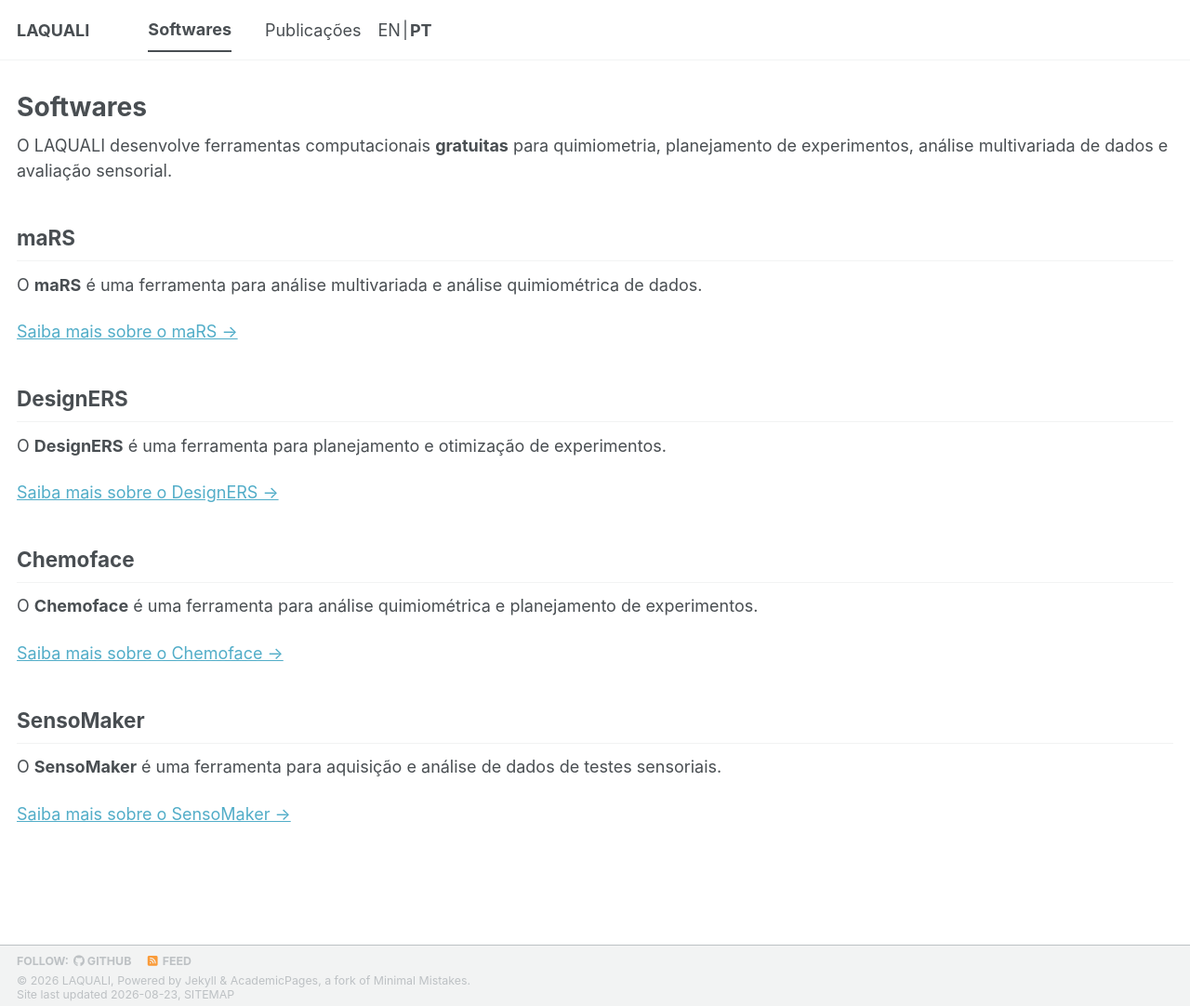
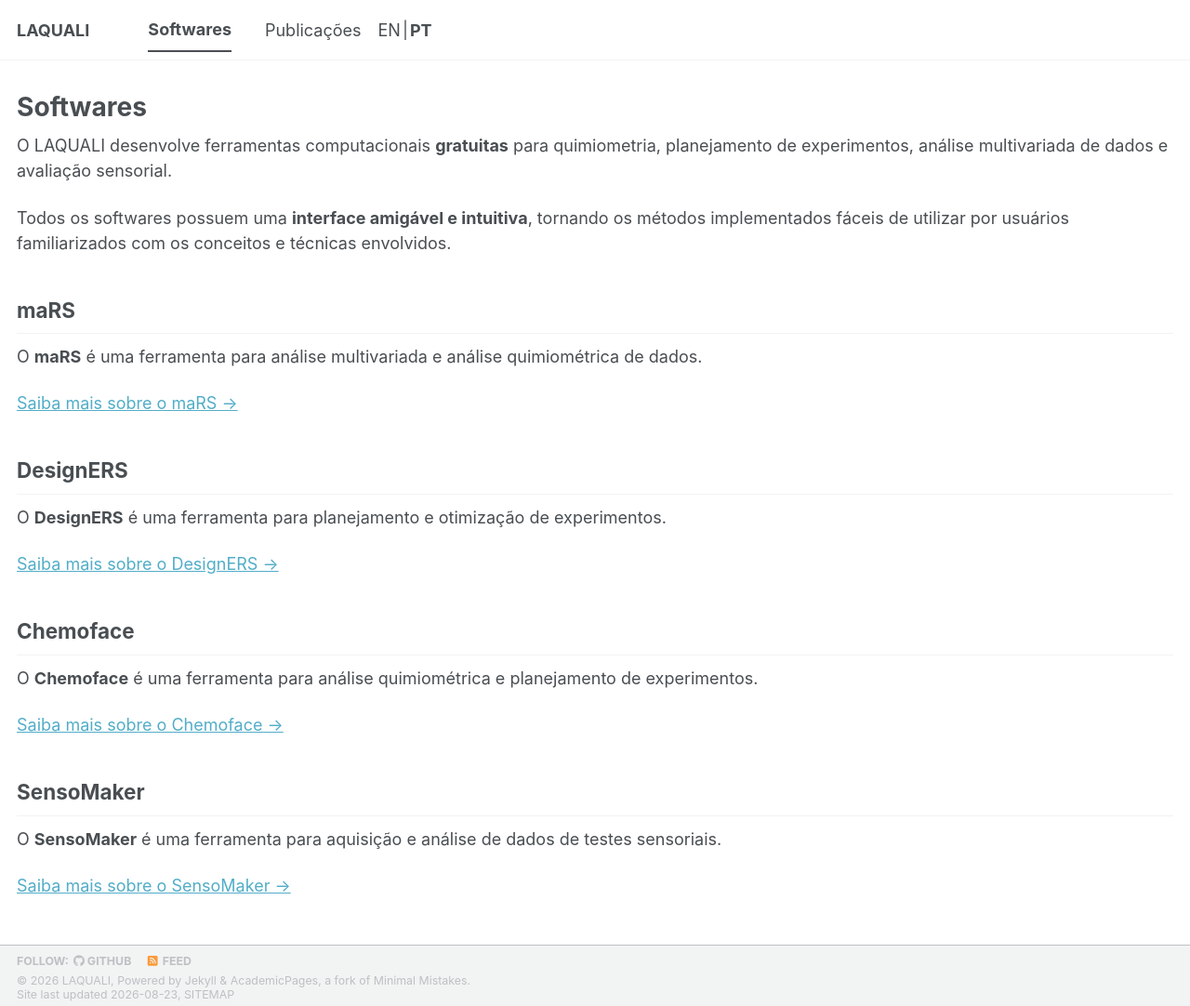
Before and after one commit to LAQUALI-UFLA/laquali-ufla.github.io, a Jekyll site: the page built from _pages/pt/softwares.md, in a window 1280 px wide and 1082 px high. Shown: the whole window at 93% size. Built offline with Jekyll 4.4.1, drawn with Linux system fonts in a browser that asks for light colours; a style sheet for code colours, icons or effects is not loaded.

Commit message:
Highlight user-friendly interface in softwares.md
Added a note about user-friendly interface for software.

```diff
--- a/_pages/pt/softwares.md
+++ b/_pages/pt/softwares.md
@@ -6,6 +6,8 @@ author_profile: false
 ---
 
 O LAQUALI desenvolve ferramentas computacionais **gratuitas** para quimiometria, planejamento de experimentos, análise multivariada de dados e avaliação sensorial.
+
+Todos os softwares possuem uma **interface amigável e intuitiva**, tornando os métodos implementados fáceis de utilizar por usuários familiarizados com os conceitos e técnicas envolvidos.
 
 ## maRS
 
```
